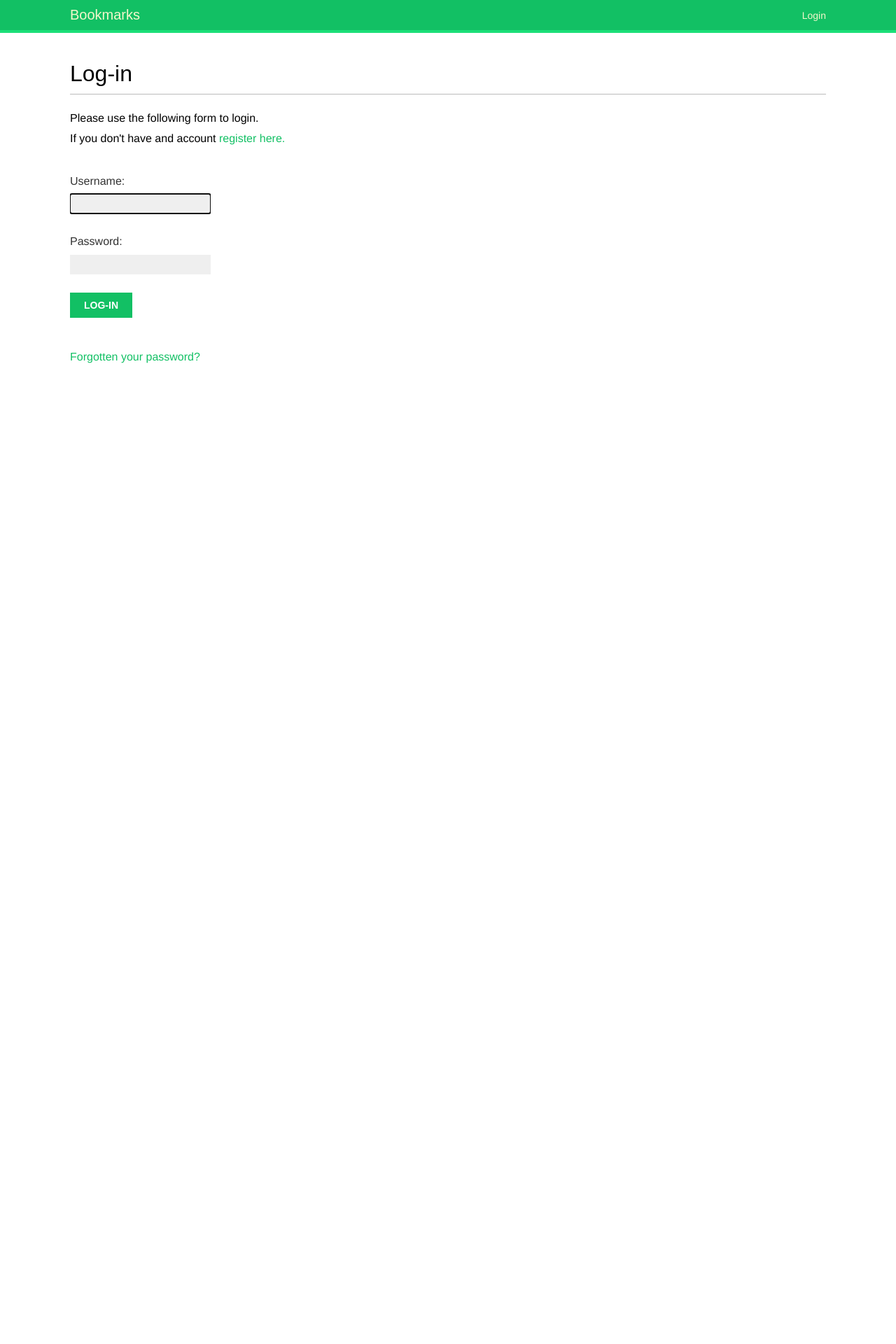
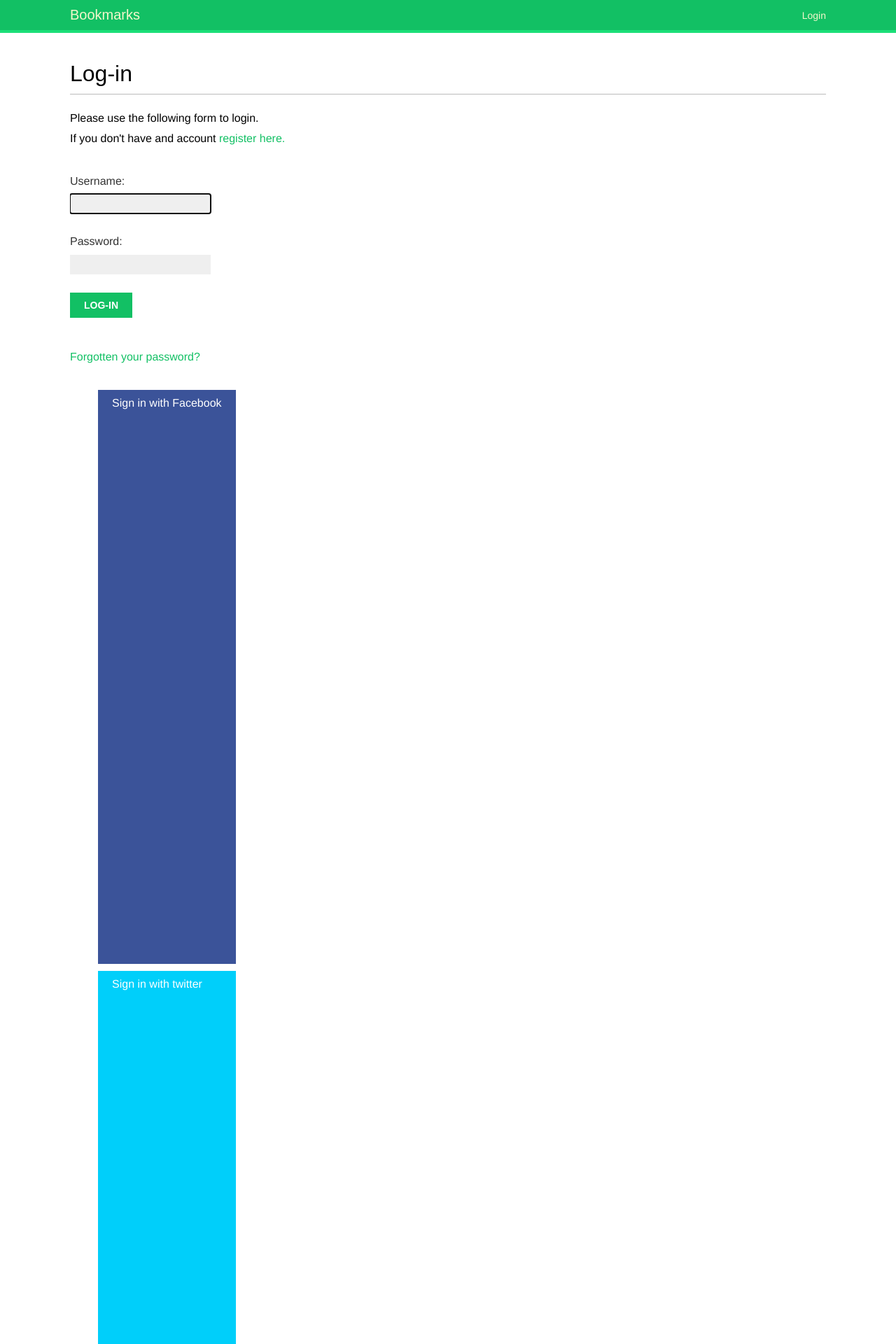
Before and after one commit to tomasrem/django_by_example, a Django app: page /account/login/ in a window 1280 px wide. Shown: the top 1920 px of the page at 70% size. Before the commit the page ends 519 px from the top, so only its background shows below. Run offline with Django 4.2, Linux system fonts and the light colour scheme; some web fonts are replaced.

Commit message:
Adding authentification for facebook twitter and google

```diff
--- a/bookmarks/bookmarks_app/account/templates/registration/login.html
+++ b/bookmarks/bookmarks_app/account/templates/registration/login.html
@@ -23,5 +23,25 @@
     <p>
         <a href="{% url 'password_reset' %}">Forgotten your password?</a>
     </p>
+    <div class="social">
+        <ul>
+            <li class="facebook">
+                <a href="{% url "social:begin" "facebook" %}">
+                    Sign in with Facebook
+                </a>
+            </li>
+            <li class="twitter">
+                <a href="{% url "social:begin" "twitter" %}">
+                    Sign in with twitter
+                </a>
+            </li>
+            <li class="google">
+                <a href="{% url "social:begin" "google-oauth2" %}">
+                    Sign in with Google
+                </a>
+            </li>
+        </ul>
+    </div>
 </div>
+
 {% endblock %}
```
Also changed, not shown: bookmarks/bookmarks_app/bookmarks_app/settings.py (+17 -0 lines).
